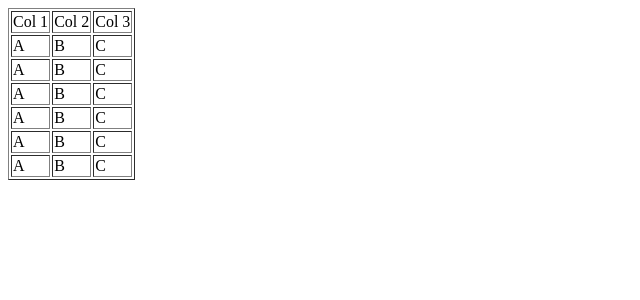
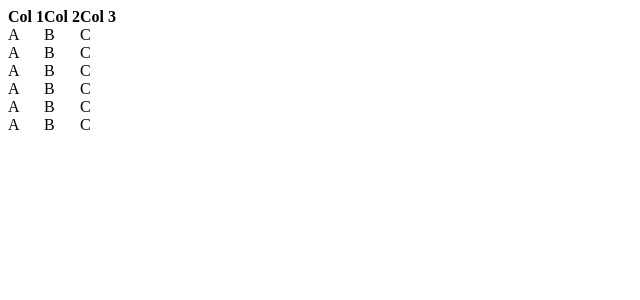
Before and after one commit to ATN554/DND, a React (Create React App) app: page / in a window 1280 px wide. Shown: the top 300 px of the page, without its empty margins (0-640 px from the left). Built offline with nearby package versions, Linux system fonts and the light colour scheme.

Commit message:
Added droppable

```diff
--- a/src/App.js
+++ b/src/App.js
@@ -1,21 +1,28 @@
 import React from "react";
 import "./styles.css";
 import Draggable from "./DND/Draggable.js";
+import Droppable from "./DND/Droppable.js";
 
 export default function App() {
   return (
-    <table border="1px solid black">
+    <table>
       <thead>
         <tr>
-          <Draggable type="td">
-            <div id="C1">Col 1</div>
-          </Draggable>
-          <Draggable type="td">
-            <div id="C2">Col 2</div>
-          </Draggable>
-          <Draggable type="td">
-            <div id="C3">Col 3</div>
-          </Draggable>
+          <Droppable id="D1" type="th">
+            <Draggable id="K1" type="div">
+              Col 1
+            </Draggable>
+          </Droppable>
+          <Droppable id="D2" type="th">
+            <Draggable id="K2" type="div">
+              Col 2
+            </Draggable>
+          </Droppable>
+          <Droppable id="D3" type="th">
+            <Draggable id="K3" type="div">
+              Col 3
+            </Draggable>
+          </Droppable>
         </tr>
       </thead>
       <tbody>
--- a/src/DND/Draggable.js
+++ b/src/DND/Draggable.js
@@ -8,7 +8,8 @@ export default class Draggable extends React.Component {
 
     this.state = {
       element: this.props.children,
-      isDrag: false,
+      isReadyForDrag: false,
+      isDraging: false,
       evtX: 0,
       evtY: 0,
       size: [0, 0]
@@ -24,67 +25,96 @@ export default class Draggable extends React.Component {
     this.setState({
       size: [(box.right - box.left) / 2, (box.bottom - box.top) / 2]
     });
+    console.log("add");
+    window.addEventListener("mouseup", this.onMouseUp);
+    window.addEventListener("mousemove", this.onMouseMove);
+  }
+
+  componentWillUnmount() {
+    console.log("remove");
+    window.removeEventListener("mouseup", this.onMouseUp);
+    window.removeEventListener("mousemove", this.onMouseMove);
   }
 
   onMouseDown(event) {
     event.persist();
-    this.setState({ isDrag: true, evtX: event.pageX, evtY: event.pageY });
+    if (!this.state.isReadyForDrag && !this.state.isDraging) {
+      this.setState({
+        isReadyForDrag: true,
+        isDraging: false
+      });
+    }
   }
 
   onMouseUp(event) {
-    event.persist();
+    event.preventDefault();
+    if (this.state.isReadyForDrag) {
+      this.setState({
+        isReadyForDrag: false
+      });
+    } else if (this.state.isDraging) {
       this.setState(
-      { isDrag: false, evtX: event.pageX, evtY: event.pageY },
+        {
+          isDraging: false,
+          evtX: event.clientX,
+          evtY: event.clientY
+        },
         function() {
-        console.log(this.state.evtX, this.state.evtY);
-        console.log(
-          document.elementFromPoint(this.state.evtX, this.state.evtY)
+          let target = document.elementFromPoint(
+            this.state.evtX,
+            this.state.evtY
           );
+          let droppable = target.closest(".droppable");
+          if (droppable) {
+            console.log("from: ", this.props.id, "to: ", droppable.id);
+          }
         }
       );
     }
+  }
 
   onMouseMove(event) {
-    event.persist();
+    event.preventDefault();
+    if (this.state.isReadyForDrag) {
+      this.setState({
+        isReadyForDrag: false,
+        isDraging: true,
+        evtX: event.pageX,
+        evtY: event.pageY
+      });
+    } else if (this.state.isDraging) {
       this.setState({ evtX: event.pageX, evtY: event.pageY });
+    }
   }
 
   render() {
-    return (
-      <React.Fragment>
-        {React.createElement(
+    return React.createElement(
       this.props.type,
       {
         ref: "refdnd",
         onMouseDown: event => this.onMouseDown(event),
-            onMouseUp: event => this.onMouseUp(event),
-            onMouseMove: event => this.onMouseMove(event)
+        ...this.props
       },
       [
         this.props.children,
-            this.state.isDrag &&
+        this.state.isDraging &&
           React.createElement(
             "div",
             {
               id: "dnd",
               key: "dnd",
+              ...this.props,
               style: {
                 position: "absolute",
                 zIndex: 1000,
                 left: this.state.evtX - this.state.size[0],
                 top: this.state.evtY - this.state.size[1],
-                    border: "1px solid black",
-                    borderRadius: "5px 5px 5px 5px",
-                    opacity: 0.8,
-                    background: "#FFF",
-                    padding: "5px"
+                opacity: 0.8
               }
             },
             this.props.children
           )
       ]
-        )}
-      </React.Fragment>
     );
   }
 }
--- /dev/null
+++ b/src/DND/Droppable.js
@@ -0,0 +1,19 @@
+import React from "react";
+
+export default class Droppable extends React.Component {
+  constructor(props) {
+    super(props);
+
+    this.state = {
+      element: this.props.children
+    };
+  }
+
+  render() {
+    return React.createElement(
+      this.props.type,
+      { className: "droppable", ...this.props },
+      this.props.children
+    );
+  }
+}
--- a/src/styles.css
+++ b/src/styles.css
@@ -2,3 +2,16 @@
   font-family: sans-serif;
   text-align: center;
 }
+
+table {
+  border: none;
+  border-collapse: collapse;
+}
+
+th {
+  padding: 0px;
+}
+
+td {
+  padding: 0px;
+}
```
Lines whose indentation alone changed are shown as unchanged.
